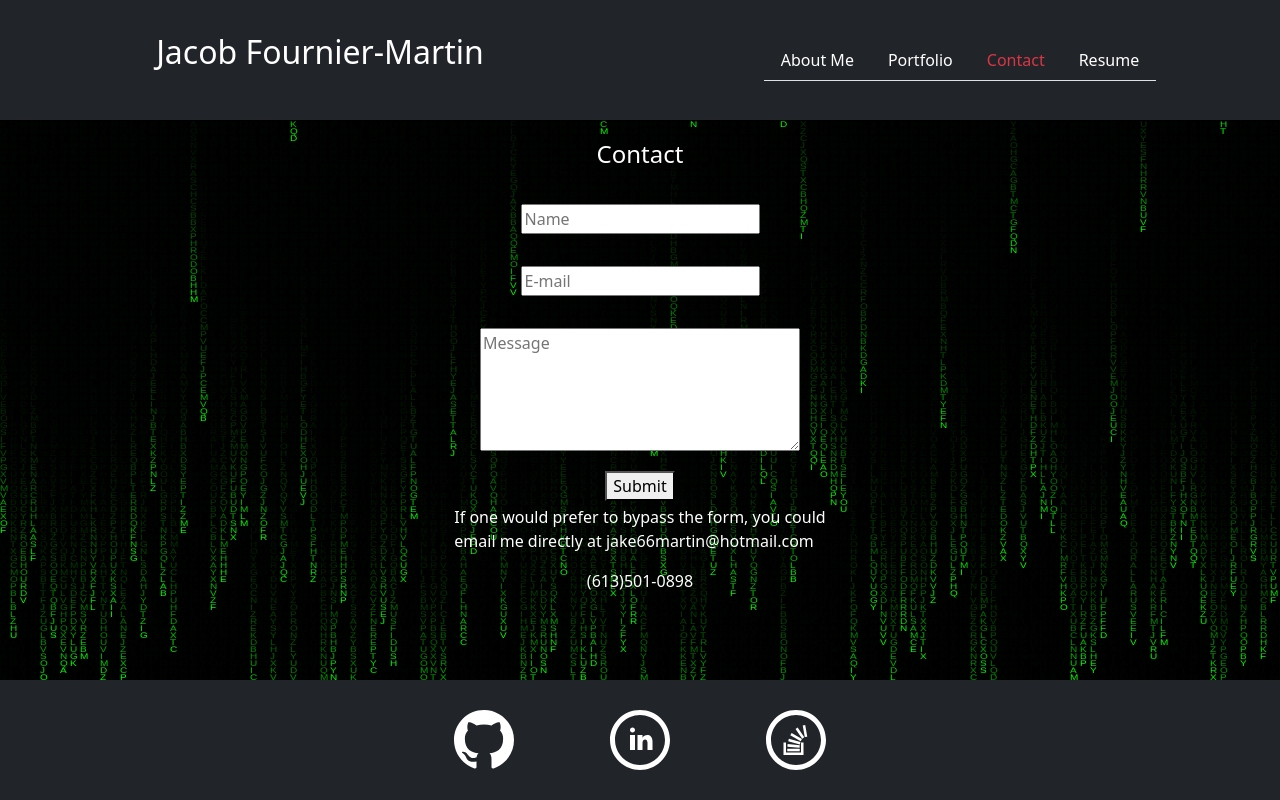
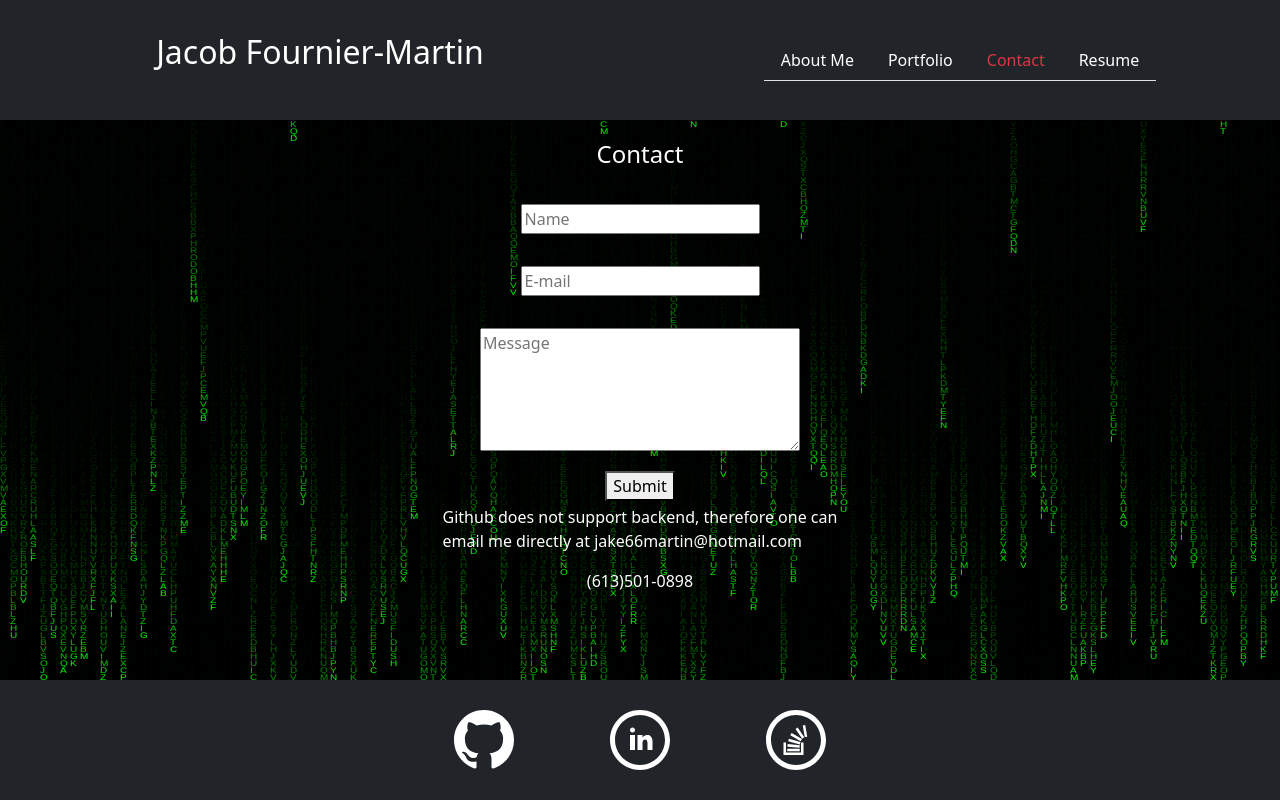
Before and after one commit to Jake66Martin/updated-portfolio, a React (Vite) app: page /Contact in a window 1280 px wide. Built offline with nearby package versions, Linux system fonts and the light colour scheme.

Commit message:
changed contact

```diff
--- a/src/pages/Contact.jsx
+++ b/src/pages/Contact.jsx
@@ -114,7 +114,7 @@ export default function Contact() {
           Submit
         </button>
         <p className="text-white align-self-center">
-          If one would prefer to bypass the form, you could
+          Github does not support backend, therefore one can
           <br /> email me directly at jake66martin@hotmail.com
         </p>
         <p className="text-white align-self-center">(613)501-0898</p>
```
